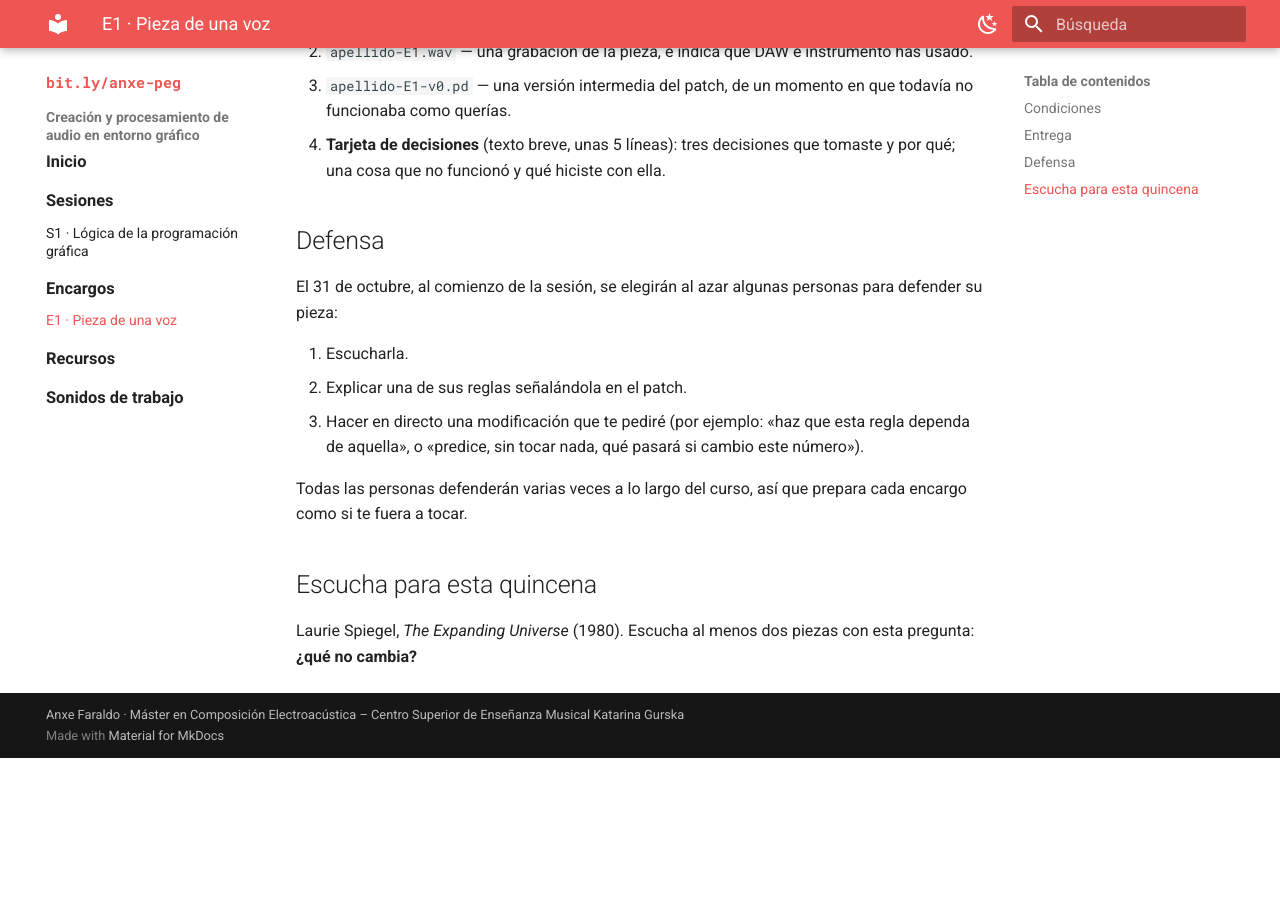
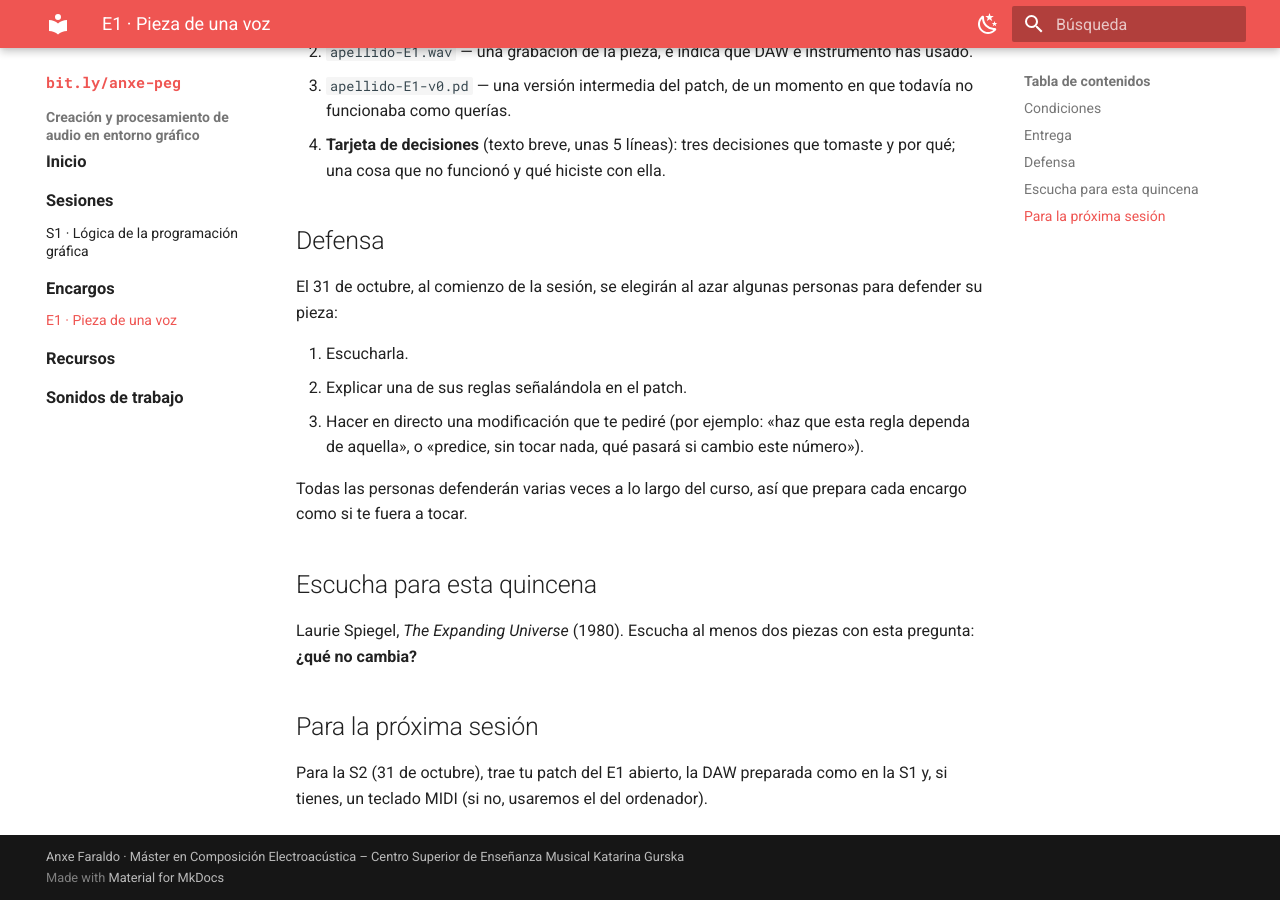
Before and after one commit to anxefaraldo/peg-curso, an MkDocs documentation site: the page built from docs/encargos/e1.md, in a window 1280 px wide and 900 px high, scrolled down 920 px. Built offline with MkDocs 1.6.1 and Material for MkDocs 9.7.7, drawn with Linux system fonts in a browser that asks for light colours; before the commit the page ends 1678 px from its top, so only the background shows below that.

Commit message:
Publicación programada 2026-10-03 15:33

```diff
--- a/docs/encargos/e1.md
+++ b/docs/encargos/e1.md
@@ -36,3 +36,7 @@ Todas las personas defenderán varias veces a lo largo del curso, así que prepa
 ## Escucha para esta quincena
 
 Laurie Spiegel, *The Expanding Universe* (1980). Escucha al menos dos piezas con esta pregunta: **¿qué no cambia?**
+
+## Para la próxima sesión
+
+Para la S2 (31 de octubre), trae tu patch del E1 abierto, la DAW preparada como en la S1 y, si tienes, un teclado MIDI (si no, usaremos el del ordenador).
```
